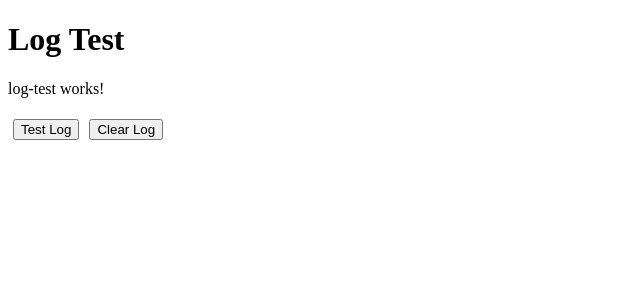
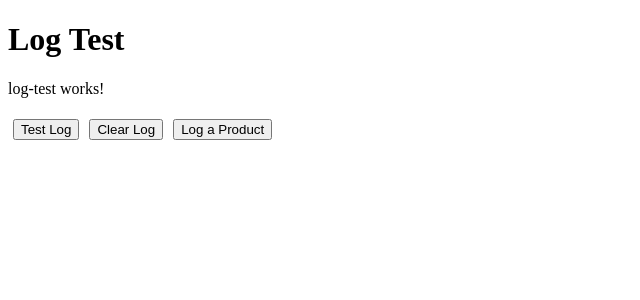
Before and after one commit to FoxGeoff/Logsample, an Angular app: page / in a window 1280 px wide. Shown: the top 300 px of the page, without its empty margins (0-640 px from the left). Built offline with nearby package versions, Linux system fonts and the light colour scheme.

Commit message:
Log Product objects

```diff
--- a/src/app/log-test/log-test.component.html
+++ b/src/app/log-test/log-test.component.html
@@ -6,3 +6,7 @@
 <button (click)="clearLog()">
   Clear Log
 </button>
+
+<button (click)="objectLog()">
+  Log a Product
+</button>
--- a/src/app/log-test/log-test.component.ts
+++ b/src/app/log-test/log-test.component.ts
@@ -1,4 +1,5 @@
 import { Component, OnInit } from '@angular/core';
+import { Product } from '../product';
 import { LogLevel, LogService } from '../shared/log.service';
 
 @Component({
@@ -19,6 +20,18 @@ export class LogTestComponent implements OnInit {
     this.logger.debug(`Test the log() Method`, 'User::Geoff', `Method::testlog()`);
   }
 
+  objectLog(): void {
+    let product = new Product();
+
+    product.id = 100;
+    product.date = new Date();
+    product.name = "sombreo grande";
+    product.price = 21.56;
+    product.url = "https://sombreos.com";
+
+    this.logger.log(" A new product", product);
+  }
+
   clearLog(): void {
     this.logger.clear();
   }
--- /dev/null
+++ b/src/app/product.ts
@@ -0,0 +1,7 @@
+export class Product {
+  id!: number;
+  name!: string;
+  date!: Date;
+  price!: number;
+  url!: string;
+}
```
